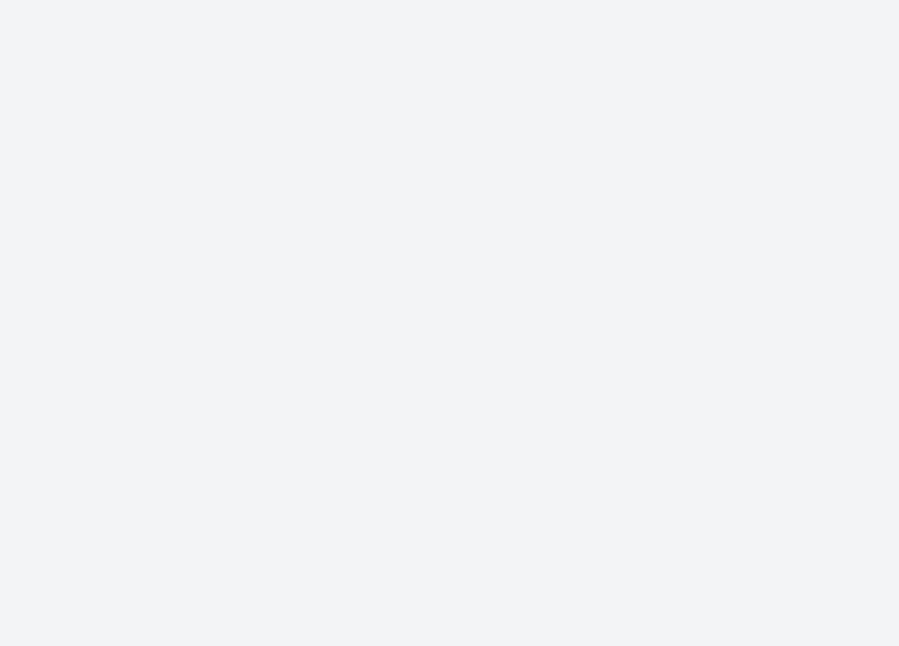
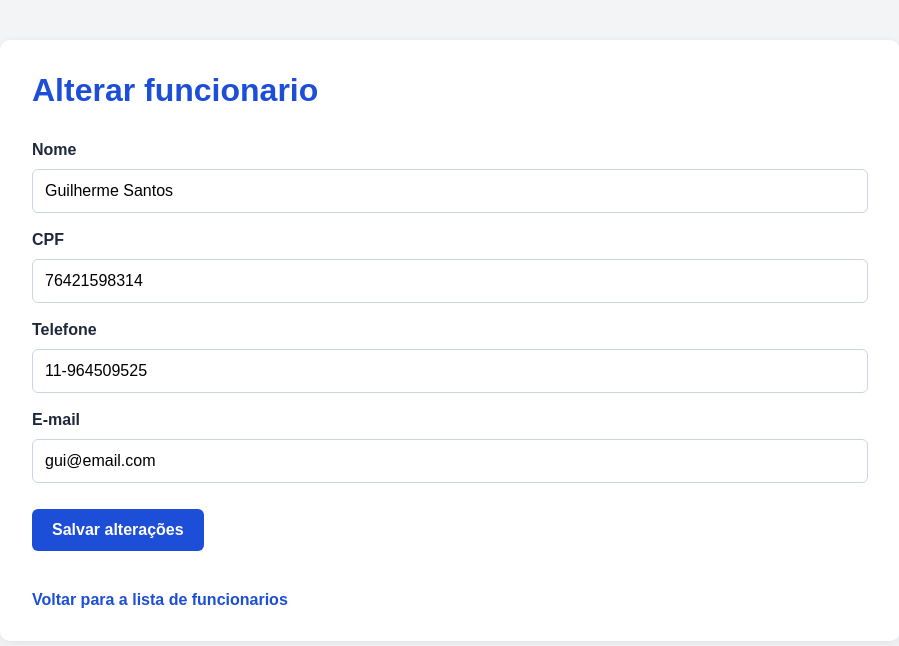
Before and after one commit to GuiOtavioFatec/Desenvolvimento-WEB-III-front, a React (Vite) app: page /funcionarios/editar/1 in a window 1280 px wide. Before the commit this address had no page. Shown: the top 646 px of the page, without its empty margins (190-1089 px from the left). Built offline with nearby package versions, Linux system fonts and the light colour scheme.

Commit message:
Finalização Funcionario

```diff
--- a/src/App.jsx
+++ b/src/App.jsx
@@ -3,14 +3,20 @@ import { Routes, Route } from 'react-router'
 import './App.css'
 import Cabecalho from './components/Cabecalho'
 import CardModulo from './components/CardModulo'
+
+//clientes
 import Clientes from './pages/Clientes'
 import ListaClientes from './pages/ListaClientes'
 import CadastroCliente from './pages/CadastroCliente'
+import clientesIniciais from './data/clientes'
+import EditarCliente from './pages/EditarCliente'
+
+//funcionarios
 import Funcionarios from './pages/Funcionarios'
 import ListaFuncionarios from './pages/ListaFuncionarios'
 import CadastroFuncionario from './pages/CadastroFuncionario'
-import clientesIniciais from './data/clientes'
-import EditarCliente from './pages/EditarCliente'
+import funcionariosIniciais from './data/funcionarios'
+import EditarFuncionario from './pages/EditarFuncionario'
 
 function App() {
   const [mostrarModulos, setMostrarModulos] = useState(true)
@@ -64,6 +70,34 @@ function alterarCliente(clienteAtualizado) {
       cliente.id === clienteAtualizado.id
         ? clienteAtualizado
         : cliente
+    )
+  )
+}
+
+  const [funcionarios, setFuncionarios] = useState(funcionariosIniciais)
+
+  function adicionarFuncionario(novoFuncionario) {
+  const funcionarioComId = {
+    id: Date.now(),
+    ...novoFuncionario,
+  }
+
+  setFuncionarios((listaAtual) => [
+    ...listaAtual,
+    funcionarioComId,
+  ])
+}
+function excluirFuncionario(id) {
+  setFuncionarios((listaAtual) =>
+    listaAtual.filter((funcionario) => funcionario.id !== id)
+  )
+}
+function alterarFuncionario(funcionarioAtualizado) {
+  setFuncionarios((listaAtual) =>
+    listaAtual.map((funcionario) =>
+      funcionario.id === funcionarioAtualizado.id
+        ? funcionarioAtualizado
+        : funcionario
     )
   )
 }
@@ -130,15 +164,28 @@ function alterarCliente(clienteAtualizado) {
       aoAlterar={alterarCliente}
     />
   }
-/><Route path="/funcionarios" element={<Funcionarios />} />
+/>
+
+<Route path="/funcionarios" element={<Funcionarios />} />
       <Route
         path="/funcionarios/listar"
-        element={<ListaFuncionarios />}
+        element={<ListaFuncionarios funcionarios={funcionarios}
+        aoExcluir={excluirFuncionario}/>}
       />
       <Route
         path="/funcionario/cadastrar"
-        element={<CadastroFuncionario />}
+        element={<CadastroFuncionario funcionarios={funcionarios}
+        aoCadastrar={adicionarFuncionario}/>}
       />
+      <Route
+  path="/funcionarios/editar/:id"
+  element={
+    <EditarFuncionario
+      funcionarios={funcionarios}
+      aoAlterar={alterarFuncionario}
+    />
+  }
+/>
 
     </Routes>
   )
--- /dev/null
+++ b/src/data/funcionarios.js
@@ -0,0 +1,25 @@
+const funcionariosIniciais = [
+   {
+            id: 1,
+            nome: 'Guilherme Santos',
+            cpf: '76421598314',
+            telefone: '11-964509525',
+            email: 'gui@email.com',
+        },
+        {
+            id: 2,
+            nome: 'João Pedro',
+            cpf: '46597813245',
+            telefone: '11-998521164',
+            email: 'joao@email.com',
+        },
+        {
+            id: 3,
+            nome: 'Bruna Pires',
+            cpf: '46752198423',
+            telefone: '11-9/596642',
+            email: 'bruna@email.com',
+        },
+]
+
+export default funcionariosIniciais
--- a/src/pages/CadastroFuncionario.jsx
+++ b/src/pages/CadastroFuncionario.jsx
@@ -1,64 +1,172 @@
 import { useState } from 'react'
 import { Link } from 'react-router'
 
-function CadastroFuncionario() {
+function CadastroFuncionario({ funcionarios, aoCadastrar }) {
     const [nome, setNome] = useState('')
     const [cpf, setCpf] = useState('')
     const [telefone, setTelefone] = useState('')
     const [email, setEmail] = useState('')
+    const [erros, setErros] = useState({})
+    const [mensagemSucesso, setMensagemSucesso] = useState('')
+
+    function limparErro(campo) {
+        setErros((errosAtuais) => ({
+            ...errosAtuais,
+            [campo]: '',
+        }))
+        setMensagemSucesso('')
+    }
+    function validarFormulario() {
+        const novosErros = {}
+        const nomeTratado = nome.trim()
+        const emailTratado = email.trim()
+        if (nomeTratado.length < 5) {
+            novosErros.nome =
+                'O nome deve possuir no mínimo 5 caracteres.'
+        }
+        if (!/^\d{11}$/.test(cpf)) {
+            novosErros.cpf =
+                'O CPF deve possuir exatamente 11 números.'
+        }
+        const cpfDuplicado = funcionarios.some(
+            (funcionario) => funcionario.cpf === cpf
+        )
+        if (cpfDuplicado) {
+            novosErros.cpf =
+                'Já existe um funcionario cadastrado com este CPF.'
+        }
+        if (!/^\(\d{2}\)9\d{4}-\d{4}$/.test(telefone)) {
+            novosErros.telefone =
+                'Informe o telefone no formato (XX)9XXXX-XXXX.'
+        }
+        if (
+            !/^[^\s@]+@[^\s@]+\.[^\s@]+$/.test(emailTratado)
+        ) {
+            novosErros.email =
+                'Informe um endereço de e-mail válido.'
+        }
+        const emailDuplicado = funcionarios.some(
+            (funcionario) =>
+                funcionario.email.toLowerCase() ===
+                emailTratado.toLowerCase()
+        )
+        if (emailDuplicado) {
+            novosErros.email =
+                'Já existe um funcionario cadastrado com este e-mail.'
+        }
+        setErros(novosErros)
+        return Object.keys(novosErros).length === 0
+    }
+
     function cadastrarFuncionario(evento) {
         evento.preventDefault()
+        setMensagemSucesso('')
+        if (!validarFormulario()) {
+            return
+        }
         const novoFuncionario = {
             nome,
             cpf,
             telefone,
             email,
         }
-        console.log(novoFuncionario)
-        alert('Funcionario cadastrado com sucesso!')
+        aoCadastrar(novoFuncionario)
+        setMensagemSucesso('Funcionario cadastrado com sucesso!')
+        setErros({})
+        setNome('')
+        setCpf('')
+        setTelefone('')
+        setEmail('')
     }
+
   return (
-        <main className="pagina-funcionarios"><h1>Cadastrar novo Funcionario</h1>
-            <form className="formulario-funcionario"
-                onSubmit={cadastrarFuncionario}>
+    <main className="pagina-funcionarios">
+      <h1>Cadastrar novo funcionario</h1>
+      {mensagemSucesso && (
+        <p className="mensagem-sucesso">
+          {mensagemSucesso}
+        </p>
+      )}
+
+      <form className="formulario-funcionario" onSubmit={cadastrarFuncionario} noValidate>
         <label htmlFor="nome">Nome</label>
         <input
           id="nome"
           type="text"
           value={nome}
-                    onChange={(evento) =>
-                        setNome(evento.target.value)}
+          onChange={(evento) => {
+            setNome(evento.target.value)
+            limparErro('nome')
+          }}
+          className={erros.nome ? 'campo-invalido' : ''}
           required
         />
+        {erros.nome && (
+          <span className="mensagem-erro">
+            {erros.nome}
+          </span>
+        )}
+
         <label htmlFor="cpf">CPF</label>
         <input
           id="cpf"
           type="text"
           value={cpf}
-                    onChange={(evento) =>
-                        setCpf(evento.target.value)}
+          onChange={(evento) => {
+            setCpf(evento.target.value)
+            limparErro('cpf')
+          }}
+          className={erros.cpf ? 'campo-invalido' : ''}
           maxLength="11"
           required
-                /><label htmlFor="telefone">Telefone</label>
-                <input
-                    id="telefone"
-                    type="text"
-                    value={telefone}
-                    onChange={(evento) =>
-                        setTelefone(evento.target.value)}
         />
+        {erros.cpf && (
+          <span className="mensagem-erro">
+            {erros.cpf}
+          </span>
+        )}
+
         <label htmlFor="email">E-mail</label>
         <input
           id="email"
           type="email"
           value={email}
-                    onChange={(evento) =>
-                        setEmail(evento.target.value)}
+          onChange={(evento) => {
+            setEmail(evento.target.value)
+            limparErro('email')
+          }}
+          className={erros.email ? 'campo-invalido' : ''}
+          required
         />
+        {erros.email && (
+          <span className="mensagem-erro">
+            {erros.email}
+          </span>
+        )}
+        <label htmlFor="telefone">Telefone</label>
+        <input
+          id="telefone"
+          type="text"
+          value={telefone}
+          onChange={(evento) => {
+            setTelefone(evento.target.value)
+            limparErro('telefone')
+          }}
+          className={erros.telefone ? 'campo-invalido' : ''}
+          placeholder="(11)91234-5678"
+          required
+        />
+        {erros.telefone && (
+          <span className="mensagem-erro">
+            {erros.telefone}
+          </span>
+        )}
+
         <button type="submit">Cadastrar funcionario</button>
       </form>
-            <Link to="/funcionarios">Voltar para Gerenciamento de
-                Funcionarios</Link></main>
+
+      <Link to="/funcionarios">Voltar para Gerenciamento de Funcionarios</Link>
+    </main>
   )
 }
 
--- /dev/null
+++ b/src/pages/EditarFuncionario.jsx
@@ -0,0 +1,103 @@
+import { useState } from 'react'
+import { Link,useNavigate, useParams } from 'react-router'
+
+function EditarFuncionario({ funcionarios, aoAlterar }) {
+  const { id } = useParams()
+  const navigate= useNavigate()
+
+  const funcionarioEncontrado = funcionarios.find(
+    (funcionario) => funcionario.id === Number(id)
+  )
+
+  const [nome, setNome] = useState(funcionarioEncontrado?.nome ?? '')
+  const [cpf, setCpf] = useState(funcionarioEncontrado?.cpf ?? '')
+  const [telefone, setTelefone] = useState(
+    funcionarioEncontrado?.telefone ?? ''
+  )
+  const [email, setEmail] = useState(funcionarioEncontrado?.email ?? '')
+
+  function alterarFuncionario(evento) {
+    evento.preventDefault()
+
+    const funcionarioAtualizado = {
+      id: Number(id),
+      nome,
+      cpf,
+      telefone,
+      email,
+    }
+
+    aoAlterar(funcionarioAtualizado)
+
+    alert('Funcionario alterado com sucesso!')
+    navigate('/funcionarios/listar')
+  }
+
+  if (!funcionarioEncontrado) {
+    return (
+      <main className="pagina-funcionarios">
+        <h1>Cliente não encontrado</h1>
+
+        <Link to="/funcionarios/listar">
+          Voltar para a lista de funcionarios
+        </Link>
+      </main>
+    )
+  }
+
+  return (
+    <main className="pagina-funcionarios">
+      <h1>Alterar funcionario</h1>
+
+      <form
+        className="formulario-funcionario"
+        onSubmit={alterarFuncionario}
+      >
+        <label htmlFor="nome">Nome</label>
+        <input
+          id="nome"
+          type="text"
+          value={nome}
+          onChange={(evento) => setNome(evento.target.value)}
+          required
+        />
+
+        <label htmlFor="cpf">CPF</label>
+        <input
+          id="cpf"
+          type="text"
+          value={cpf}
+          onChange={(evento) => setCpf(evento.target.value)}
+          maxLength="11"
+          required
+        />
+
+        <label htmlFor="telefone">Telefone</label>
+        <input
+          id="telefone"
+          type="text"
+          value={telefone}
+          onChange={(evento) => setTelefone(evento.target.value)}
+        />
+
+        <label htmlFor="email">E-mail</label>
+        <input
+          id="email"
+          type="email"
+          value={email}
+          onChange={(evento) => setEmail(evento.target.value)}
+        />
+
+        <button type="submit">
+          Salvar alterações
+        </button>
+      </form>
+
+      <Link to="/funcionarios/listar">
+        Voltar para a lista de funcionarios
+      </Link>
+    </main>
+  )
+}
+
+export default EditarFuncionario
```
Also changed, not shown: src/pages/ListaFuncionarios.jsx (+31 -27 lines). Lines whose indentation alone changed are shown as unchanged.
